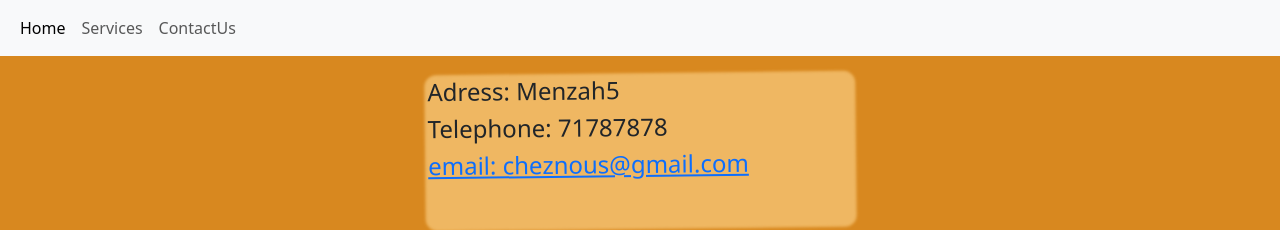
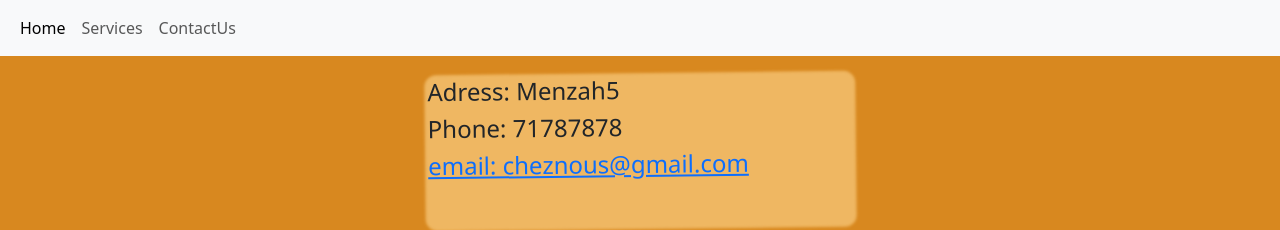
Before and after one commit to samKallel/check-express, a website: page public/Contact.html in a window 1280 px wide. Shown: the top 230 px of the page. Drawn offline with nearby package versions, Linux system fonts and the light colour scheme.

Commit message:
Update Contact.html

```diff
--- a/public/Contact.html
+++ b/public/Contact.html
@@ -31,7 +31,7 @@
     <div>
           <div class="one">
             <h4>Adress: Menzah5</h4>
-            <h4>Telephone: 71787878</h4>
+            <h4>Phone: 71787878</h4>
             <h4><a href="mailto:cheznous@gmail.com">email: cheznous@gmail.com</h4>
           </div>
           <div class="two">
```
